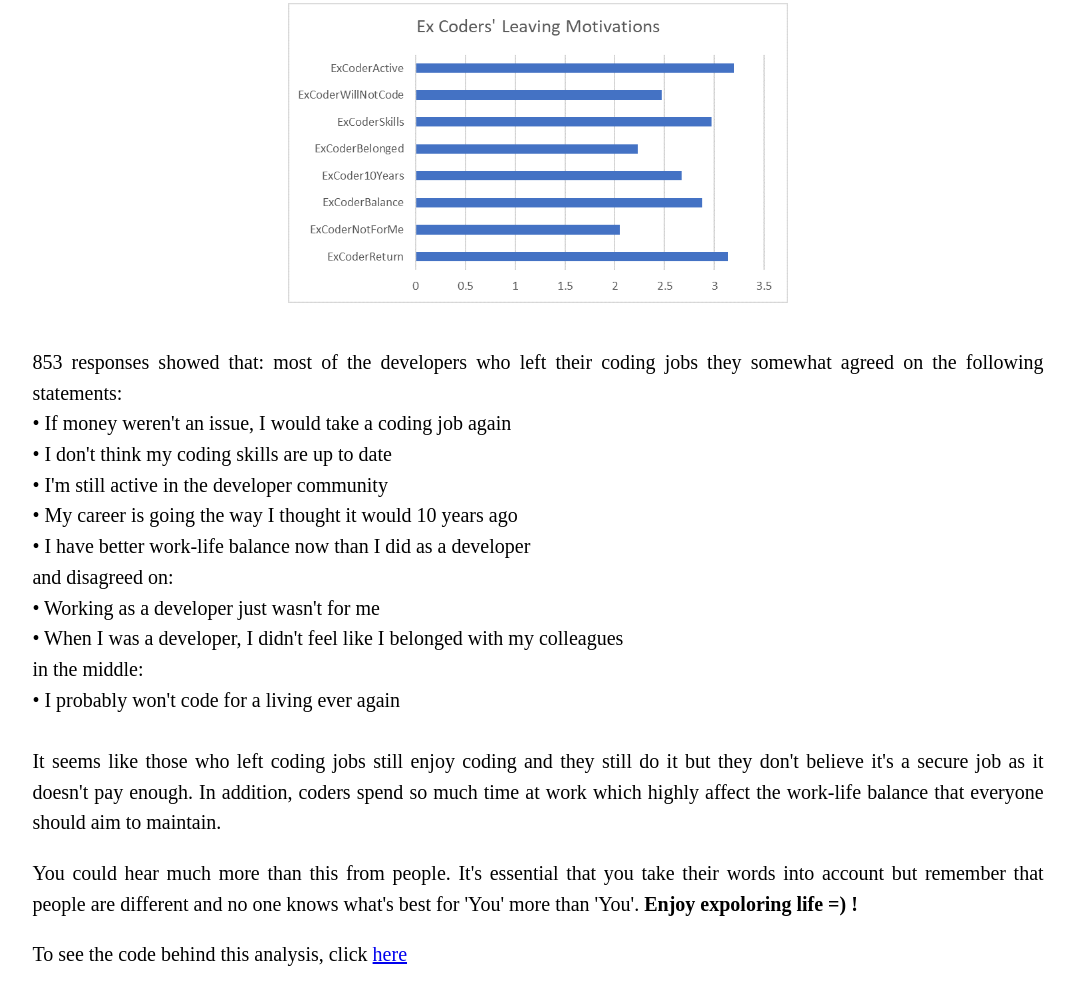
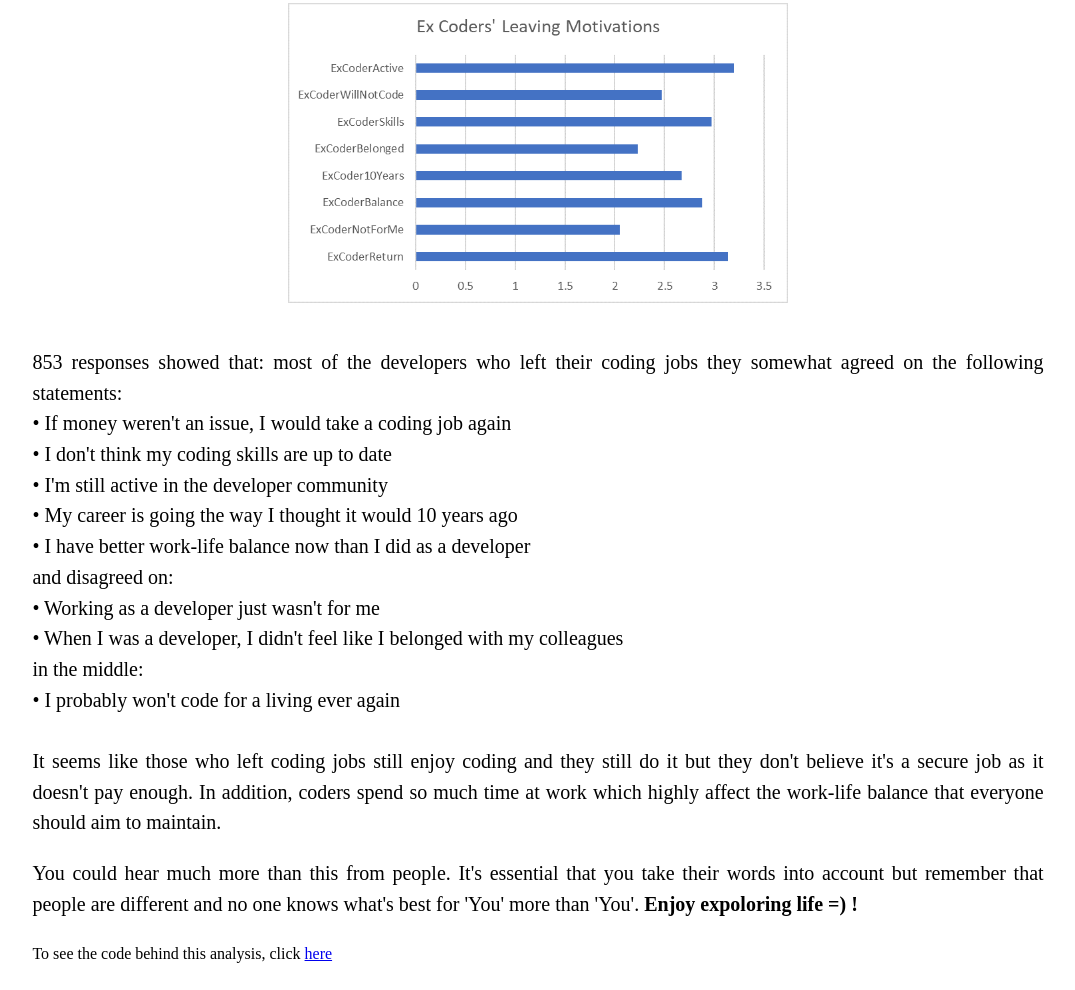
Before and after one commit to asunaidi/stackoverflow-blog, a plain HTML site: page index.html in a window 1280 px wide. Shown: the part 4518-5508 px from the top of the page, without its empty margins (102-1177 px from the left). Drawn offline with Linux system fonts and the light colour scheme.

Commit message:
Update index.html

```diff
--- a/index.html
+++ b/index.html
@@ -155,7 +155,7 @@ It seems like those who left coding jobs still enjoy coding and they still do it
 <p>You could hear much more than this from people. It's essential that you take their words into account but remember that people are different and no one knows what's best for 'You' more than 'You'. <b>Enjoy expoloring life =) !</b> </p>
 
 
-<p>To see the code behind this analysis, click <a href="https://github.com/asunaidi/stack-overflow-survey">here</a> </p>
+<p style="font-size: 16px;">To see the code behind this analysis, click <a href="https://github.com/asunaidi/stack-overflow-survey">here</a> </p>
 
 
 
```
